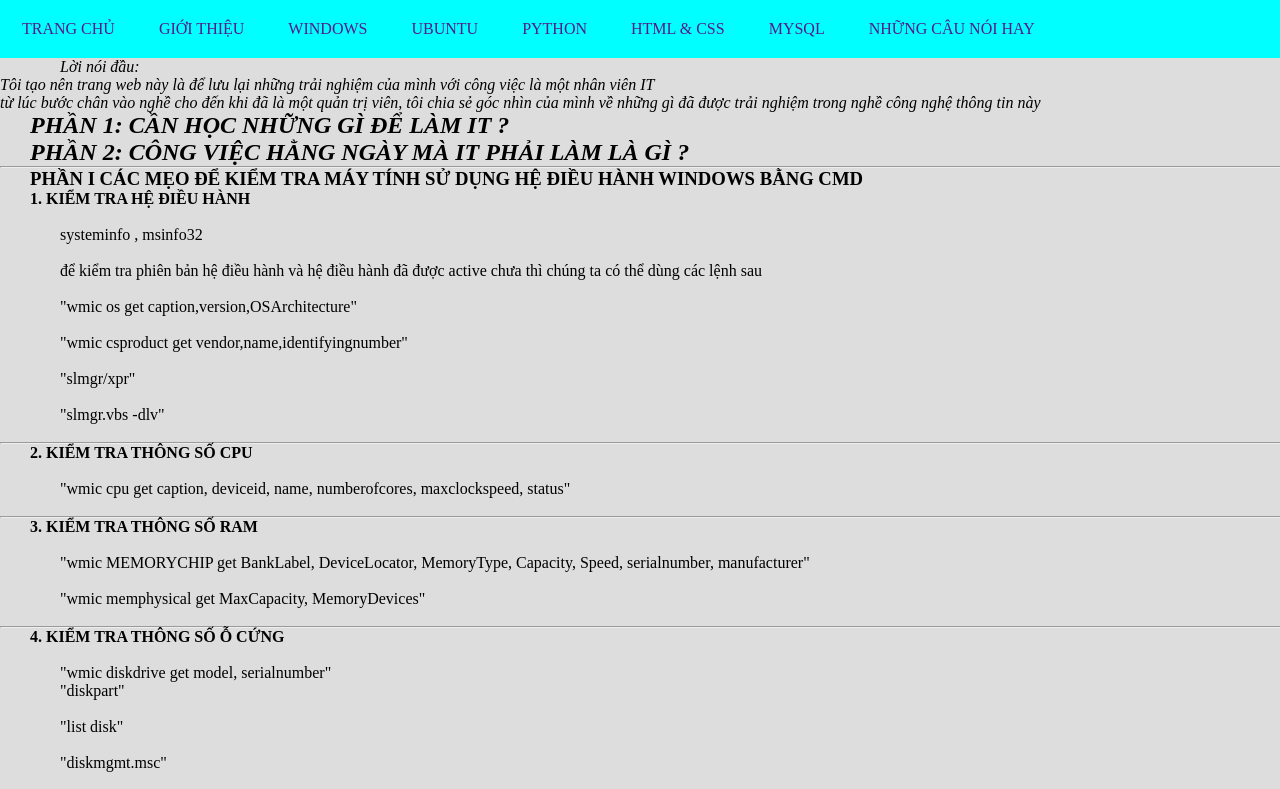
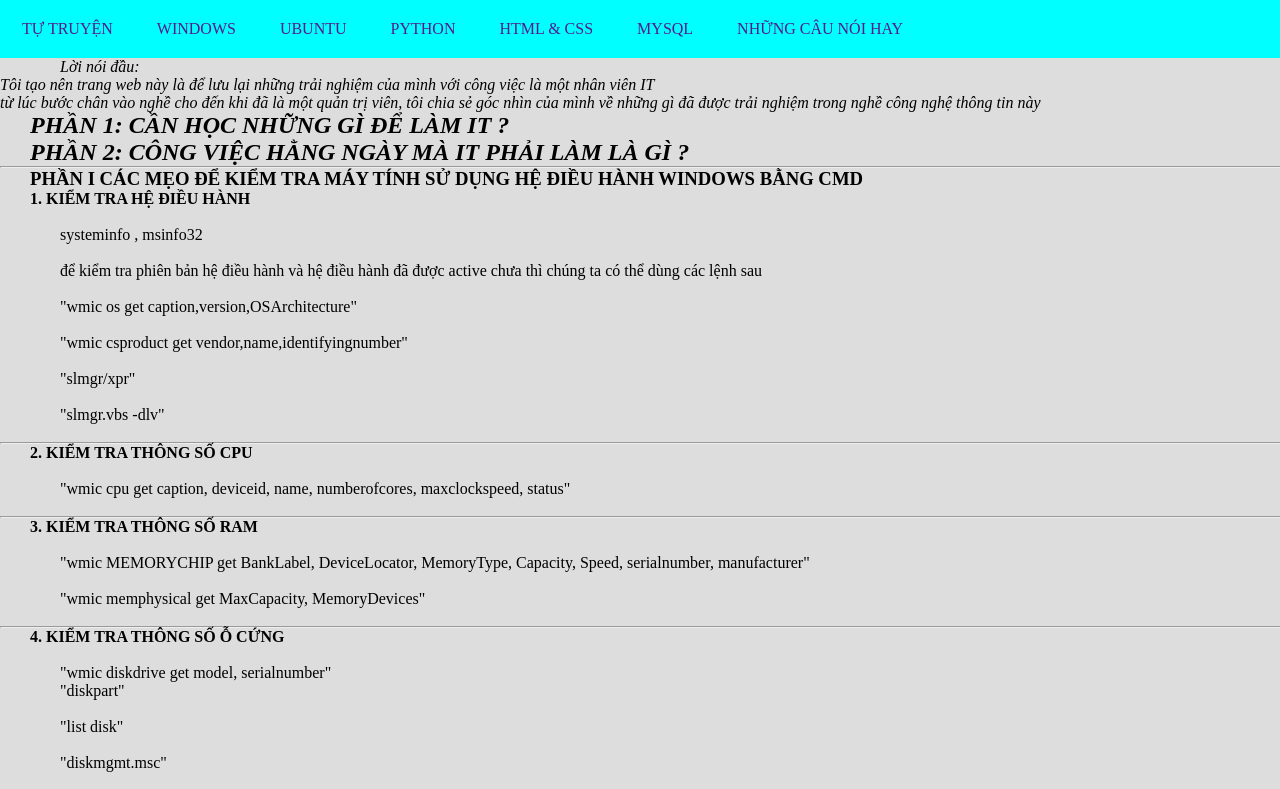
Before and after one commit to thanhtho0311/notedocument, a plain HTML site: page index.html in a window 1280 px wide. Shown: the top 789 px of the page. Drawn offline with Linux system fonts and the light colour scheme.

Commit message:
Update index.html

```diff
--- a/index.html
+++ b/index.html
@@ -21,8 +21,7 @@ p {text-indent: 60px;}
 	<div class="wrapper">
 		<div class="main_menu">
 			<ul>
-				<li><a href="" title=""> TRANG CHỦ </a></li>
-				<li><a href="" title=""> GIỚI THIỆU </a></li>
+				<li><a href="" title=""> TỰ TRUYỆN </a></li>
 				<li><a href="" title=""> WINDOWS </a></li>
 				<li><a href="" title=""> UBUNTU </a></li>
 				<li><a href="" title=""> PYTHON </a></li>
```
